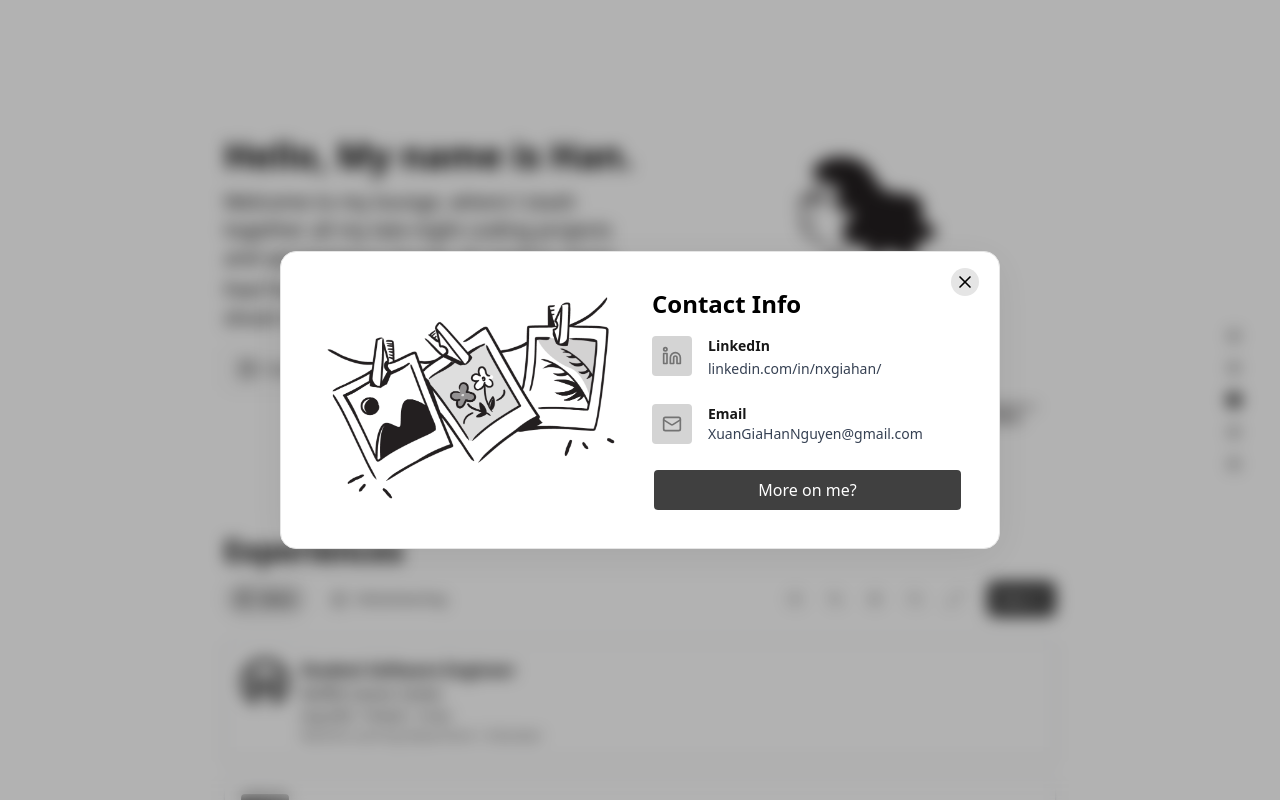
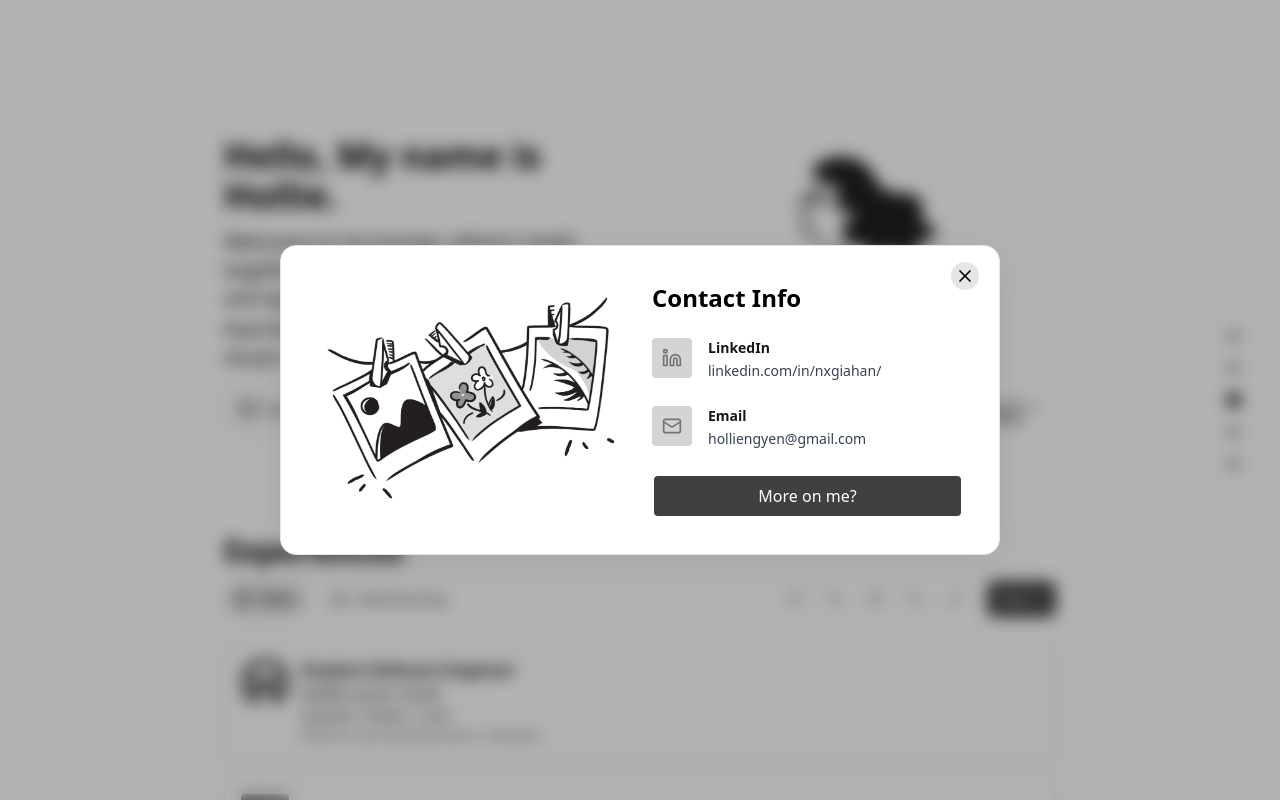
Before and after one commit to XuanGiaHanNguyen/Notion, a React (Vite) app in the folder frontend/: page / in a window 1280 px wide. Both pictures are taken after a click on the button "Contact Info". Shown: the top 800 px of the page. Built offline with nearby package versions, Linux system fonts and the light colour scheme.

Commit message:
last update before deployment

```diff
--- a/frontend/index.html
+++ b/frontend/index.html
@@ -4,7 +4,7 @@
     <meta charset="UTF-8" />
     <link rel="icon" type="image/svg+xml" href="/Icon.png" />
     <meta name="viewport" content="width=device-width, initial-scale=1.0" />
-    <title>Han's Portfolio</title>
+    <title>Hollie's Home</title>
   </head>
   <body>
     <div id="root"></div>
--- a/frontend/src/pages/ContactModal.jsx
+++ b/frontend/src/pages/ContactModal.jsx
@@ -1,20 +1,32 @@
-import React, { useState } from "react";
+import React from "react";
 import { X, Linkedin, Globe, Mail } from "lucide-react";
+import { motion, AnimatePresence } from "framer-motion";
 import Contect from "../assets/Contect.png";
 
 function ContactModal({ isOpen, onClose }) {
-  if (!isOpen) return null;
-
   const handleOverlayClick = (e) => {
     if (e.target === e.currentTarget) onClose(); // Close when clicking background
   };
 
   return (
-    <div
+    <AnimatePresence>
+      {isOpen && (
+        <motion.div
+          key="overlay"
           onClick={handleOverlayClick}
           className="fixed inset-0 bg-black/30 backdrop-blur-sm flex justify-center items-center z-50"
+          initial={{ opacity: 0 }}
+          animate={{ opacity: 1 }}
+          exit={{ opacity: 0 }}
         >
-      <div className="bg-white shadow-[0_8px_40px_rgba(0,0,0,0.08)] rounded-2xl w-[720px] p-6 relative border border-neutral-200">
+          <motion.div
+            key="modal"
+            initial={{ opacity: 0, y: 30, scale: 0.95 }}
+            animate={{ opacity: 1, y: 0, scale: 1 }}
+            exit={{ opacity: 0, y: 20, scale: 0.95 }}
+            transition={{ duration: 0.3, ease: "easeOut" }}
+            className="bg-white shadow-[0_8px_40px_rgba(0,0,0,0.08)] rounded-2xl w-[720px] p-6 relative border border-neutral-200"
+          >
             {/* Close button */}
             <button
               onClick={onClose}
@@ -27,22 +39,20 @@ function ContactModal({ isOpen, onClose }) {
             <div className="p-3">
               <div className="flex flex-row gap-6">
                 {/* Left side - Image */}
-            <div className="w-1/2 flex justify-center items-center align-center">
+                <div className="w-1/2 flex justify-center items-center">
                   <img src={Contect} alt="Hero" className="w-90" />
                 </div>
 
                 {/* Right side - Contact Items */}
                 <div className="w-1/2 space-y-6">
-              <div className="flex items-start mb-4">
                   <div className="text-2xl font-semibold">Contact Info</div>
-              </div>
 
                   {/* LinkedIn */}
                   <div className="flex items-start gap-4">
                     <div className="w-10 h-10 flex items-center justify-center bg-neutral-300 rounded">
                       <Linkedin size={20} className="text-neutral-500" />
                     </div>
-                <div className="flex-1">
+                    <div>
                       <div className="text-sm font-semibold text-neutral-900">
                         LinkedIn
                       </div>
@@ -57,35 +67,34 @@ function ContactModal({ isOpen, onClose }) {
                     </div>
                   </div>
 
-
-
                   {/* Email */}
                   <div className="flex items-start gap-4">
                     <div className="w-10 h-10 flex items-center justify-center bg-neutral-300 rounded">
                       <Mail size={20} className="text-neutral-500" />
                     </div>
-                <div className="flex-1 flex flex-col">
+                    <div>
                       <div className="text-sm font-semibold text-neutral-900">
                         Email
                       </div>
                       <a
-                    href="mailto:XuanGiaHanNguyen@gmail.com"
+                        href="mailto:holliengyen@gmail.com"
                         className="text-sm text-gray-700 hover:underline"
                       >
-                    XuanGiaHanNguyen@gmail.com
+                        holliengyen@gmail.com
                       </a>
                     </div>
+                  </div>
 
-
-              </div>
-              <button className="border-2 w-full py-2 rounded-md text-white bg-neutral-700">
+                  <button className="border-2 w-full py-2 rounded-md text-white bg-neutral-700 hover:bg-neutral-800 transition">
                     More on me?
                   </button>
                 </div>
               </div>
             </div>
-      </div>
-    </div>
+          </motion.div>
+        </motion.div>
+      )}
+    </AnimatePresence>
   );
 }
 
--- a/frontend/src/pages/Home.jsx
+++ b/frontend/src/pages/Home.jsx
@@ -45,7 +45,7 @@ function Home() {
           }}
         >
           <div className="flex-1">
-            <h2 className="font-bold text-4xl pb-3">Hello, My name is Han.</h2>
+            <h2 className="font-bold text-4xl pb-3">Hello, My name is Hollie.</h2>
             <p className="text-xl">
               Welcome to my lounge, where I stash together all my late-night
               coding projects and spontaneous bursts of creative chaos.
--- a/frontend/src/pages/projects/projects.jsx
+++ b/frontend/src/pages/projects/projects.jsx
@@ -16,7 +16,6 @@ import {
 
 export default function ProjectSection() {
   const [activeTab, setActiveTab] = useState("Main");
-
   const sectionRef = useRef(null);
   const isInView = useInView(sectionRef, { once: true, amount: 0.2 });
 
@@ -109,11 +108,11 @@ export default function ProjectSection() {
 
   // Subtle appear animation
   const fadeUp = {
-    hidden: { opacity: 0, y: 10 },
+    hidden: { opacity: 0, y: 15 },
     visible: (i = 1) => ({
       opacity: 1,
       y: 0,
-      transition: { delay: i * 0.1, duration: 0.4, ease: "easeOut" },
+      transition: { delay: i * 0.1, duration: 0.5, ease: "easeOut" },
     }),
   };
 
@@ -130,16 +129,16 @@ export default function ProjectSection() {
     <motion.div
       ref={sectionRef}
       className="w-full"
-      initial={false}
-      animate="visible"
+      initial="hidden"
+      animate={isInView ? "visible" : "hidden"} // 👈 triggers animation when in view
+      variants={{
+        visible: {
+          transition: { staggerChildren: 0.05, delayChildren: 0.1 },
+        },
+      }}
     >
       {/* === Top Menu Bar === */}
-      <motion.div
-        className="mb-2"
-        initial="hidden"
-        animate="visible"
-        variants={barVariants}
-      >
+      <motion.div className="mb-2" variants={barVariants}>
         <div className="flex items-center justify-between mb-6">
           {/* Tabs */}
           <div className="flex items-center gap-3">
@@ -207,8 +206,6 @@ export default function ProjectSection() {
       <motion.div
         key={activeTab}
         className="grid grid-cols-2 gap-4 mb-6"
-        initial="hidden"
-        animate="visible"
         variants={{
           visible: {
             transition: { staggerChildren: 0.08, delayChildren: 0 },
--- a/frontend/src/pages/skills/Skill.jsx
+++ b/frontend/src/pages/skills/Skill.jsx
@@ -69,7 +69,6 @@ export default function SkillsSection() {
   };
 
   const iconMap = {
-    // Languages
     Python: SiPython,
     Go: SiGo,
     JavaScript: SiJavascript,
@@ -78,8 +77,6 @@ export default function SkillsSection() {
     Swift: SiSwift,
     HTML: SiHtml5,
     CSS: SiCss3,
-
-    // Frameworks
     React: SiReact,
     "Next.js": SiNextdotjs,
     "Node.js": SiNodedotjs,
@@ -89,14 +86,10 @@ export default function SkillsSection() {
     "Spring Boot": SiSpringboot,
     TensorFlow: SiTensorflow,
     "Tailwind CSS": SiTailwindcss,
-
-    // Cloud / Tools
     AWS: SiAmazon,
     Docker: SiDocker,
     "Git/GitHub": SiGithub,
     Redis: SiRedis,
-
-    // Databases
     PostgreSQL: SiPostgresql,
     MongoDB: SiMongodb,
     Supabase: SiSupabase,
@@ -110,19 +103,20 @@ export default function SkillsSection() {
   ];
 
   const fadeUp = {
-    hidden: { opacity: 0, y: 15 },
+    hidden: { opacity: 0, y: 30 },
     visible: (i = 1) => ({
       opacity: 1,
       y: 0,
-      transition: { delay: i * 0.05, duration: 0.4, ease: "easeOut" },
+      transition: { delay: i * 0.05, duration: 0.5, ease: "easeOut" },
     }),
   };
 
   return (
     <motion.div
       className="max-w-6xl mx-auto"
-      initial={false}
-      animate="visible"
+      initial="hidden"
+      whileInView="visible"
+      viewport={{ once: true, amount: 0.2 }}
       variants={{
         visible: {
           transition: { staggerChildren: 0.05, delayChildren: 0.1 },
@@ -191,10 +185,11 @@ export default function SkillsSection() {
         key={activeTab}
         className="grid grid-cols-5 gap-4 mb-6"
         initial="hidden"
-        animate="visible"
+        whileInView="visible"
+        viewport={{ once: true, amount: 0.2 }}
         variants={{
           visible: {
-            transition: { staggerChildren: 0.07, delayChildren: 0 },
+            transition: { staggerChildren: 0.07 },
           },
         }}
       >
```
Lines whose indentation alone changed are shown as unchanged.
